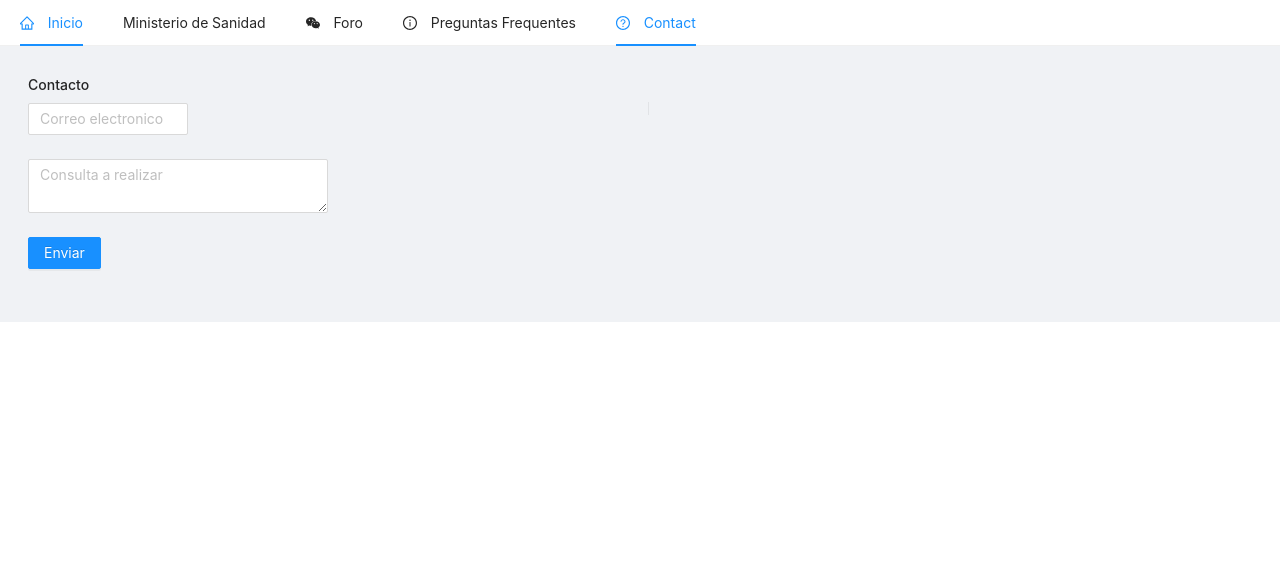
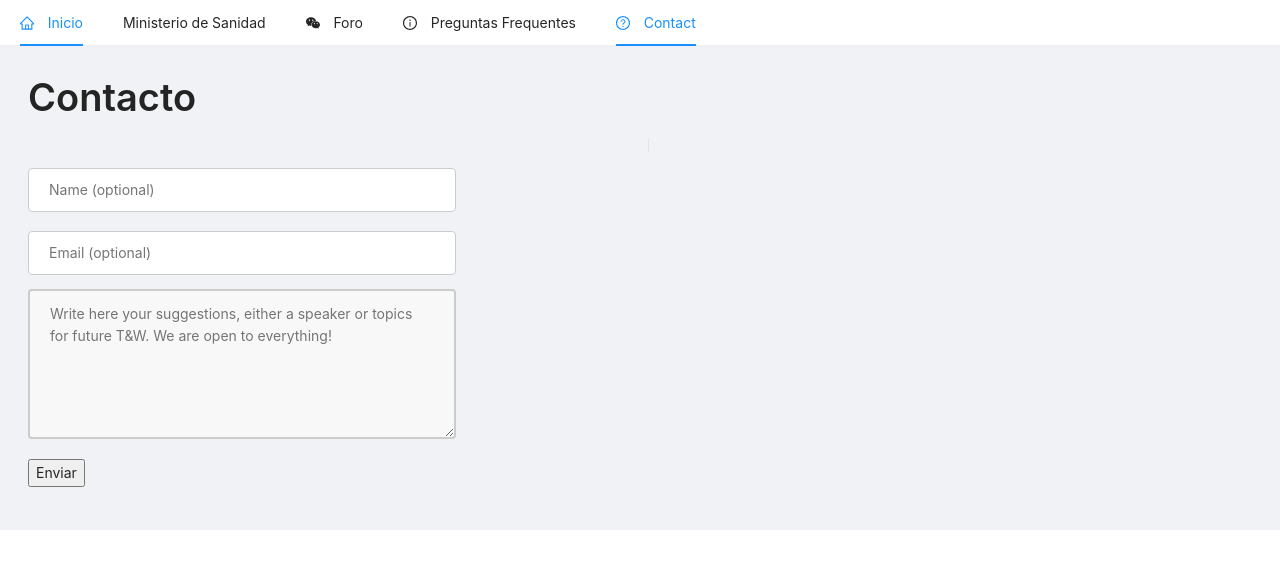
Before and after one commit to andreugallofre/DashCovidCenter, a React (Create React App) app in the folder client/: page / in a window 1280 px wide. Both pictures are taken after a click on the item "Contact". Shown: the top 568 px of the page. Built offline with nearby package versions, Linux system fonts and the light colour scheme.

Commit message:
added contact

```diff
--- a/client/src/components/Contact/Contact.css
+++ b/client/src/components/Contact/Contact.css
@@ -0,0 +1,34 @@
+input[type=text] {
+    width: 70%;
+    padding: 10px 20px;
+    margin-top: 2em;
+    display: inline-block;
+    border: 1px solid #ccc;
+    border-radius: 4px;
+    box-sizing: border-box;
+}
+
+input[type=email] {
+    width: 70%;
+    padding: 10px 20px;
+    margin-top: 5px;
+    display: inline-block;
+    border: 1px solid #ccc;
+    border-radius: 4px;
+    box-sizing: border-box;
+}
+
+textarea {
+    width: 70%;
+    height: 150px;
+    padding: 12px 20px;
+    box-sizing: border-box;
+    border: 2px solid #ccc;
+    border-radius: 4px;
+    background-color: #f8f8f8;
+    font-size: 16px;
+}
+
+form-button {
+    float: right;
+}
--- a/client/src/components/Contact/Contact.js
+++ b/client/src/components/Contact/Contact.js
@@ -1,27 +1,30 @@
 import React, {Component} from 'react';
-import { Row, Col, Layout, Divider, Form, Input, Button } from 'antd';
+import { Row, Col, Layout, Divider, Typography } from 'antd';
 import './Contact.css';
+
+const { Title } = Typography;
 export class Contact extends Component {
 
     render() {
         return(
             <Layout>
-                <h1>Contacto</h1>
+                <Title>Contacto</Title>
                 <Row>
                     <Col span={12}>
-                    <Form name="contact-form" netlify>
-                        <Form.Item rules={[{ type: 'email', required: true }]}>
-                            <Input style={{ width: 160 }} placeholder="Correo electronico" />
-                        </Form.Item>
-                        <Form.Item>
-                            <Input.TextArea style={{ width: 300 }} placeholder="Consulta a realizar"/>
-                        </Form.Item>
-                        <Form.Item>
-                            <Button type="primary" htmlType="submit">
-                                Enviar
-                            </Button>
-                        </Form.Item>
-                    </Form>
+                        <form name="contact" method="POST" data-netlify="true">
+                            <p>
+                                <input type="text" name="name" placeholder="Name (optional)"/>
+                            </p>
+                            <p>
+                                <input type="email" name="email" placeholder="Email (optional)"/>
+                            </p>
+                            <p>
+                                <textarea name="message" placeholder="Write here your suggestions, either a speaker or topics for future T&W. We are open to everything!" required></textarea>
+                            </p>
+                            <p>
+                                <button type="submit" class="form-button">Enviar</button>
+                            </p>
+                        </form>
                     </Col>
                     <Divider type="vertical" />
                     <Col span={12}>
```
